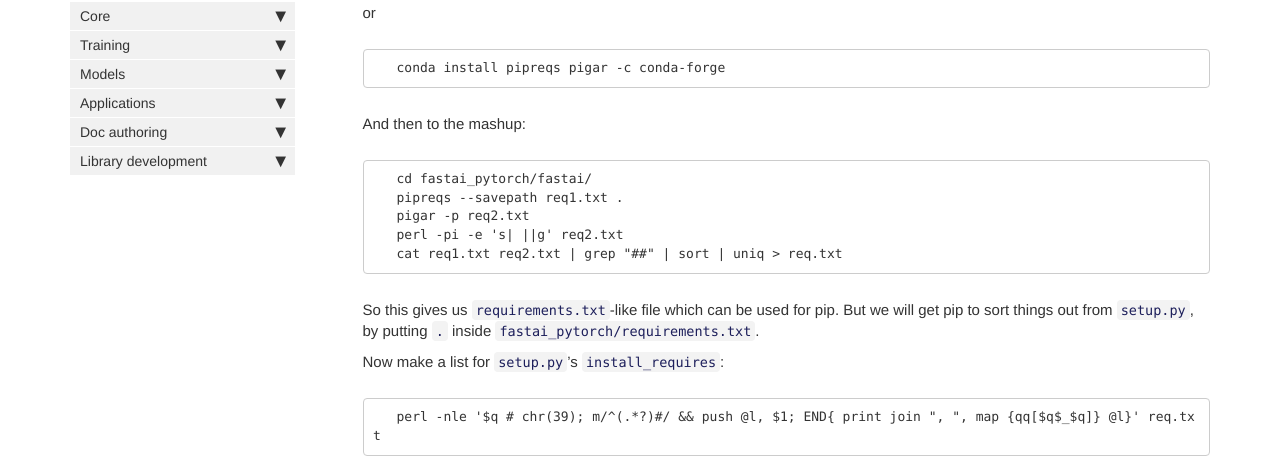
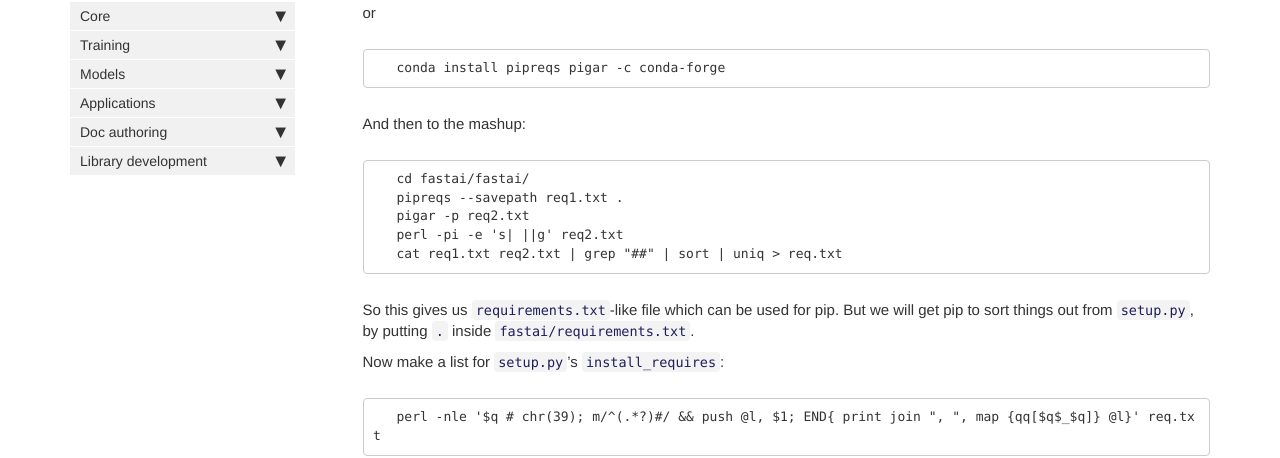
Before and after one commit to fastai/fastai_dev, a Jekyll site: the page built from docs/developers.md, in a window 1280 px wide and 900 px high, scrolled down 1277 px. Shown: the part 89-547 px from the top of the window. Built offline with Jekyll 4.4.1, drawn with Linux system fonts in a browser that asks for light colours; nearby versions of some CDN libraries; comment, search, counter and statistics services are not loaded; some of the changed text lies outside the part shown.

Commit message:
repo rename

````diff
--- a/docs/_data/topnav.yml
+++ b/docs/_data/topnav.yml
@@ -3,7 +3,7 @@ topnav:
 - title: Topnav
   items:
     - title: GitHub
-      external_url: https://github.com/fastai/fastai_pytorch
+      external_url: https://github.com/fastai/fastai
     - title: News
       external_url: http://www.fast.ai
 
--- a/docs/developers.md
+++ b/docs/developers.md
@@ -87,14 +87,14 @@ or
 And then to the mashup:
 
    ```
-   cd fastai_pytorch/fastai/
+   cd fastai/fastai/
    pipreqs --savepath req1.txt .
    pigar -p req2.txt
    perl -pi -e 's| ||g' req2.txt
    cat req1.txt req2.txt | grep "##" | sort | uniq > req.txt
    ```
 
-So this gives us `requirements.txt`-like file which can be used for pip. But we will get pip to sort things out from `setup.py`, by putting `.` inside `fastai_pytorch/requirements.txt`.
+So this gives us `requirements.txt`-like file which can be used for pip. But we will get pip to sort things out from `setup.py`, by putting `.` inside `fastai/requirements.txt`.
 
 Now make a list for `setup.py`'s `install_requires`:
 
@@ -228,7 +228,7 @@ Sometimes with too many local installs/uninstalls into the same environment, esp
    [...]
    Name: fastai
    Version: 1.0.0b1
-   Location: /some/path/to/git/clone/of/fastai_pytorch
+   Location: /some/path/to/git/clone/of/fastai
    ```
 
 Yet `pip` can't uninstall it:
@@ -310,7 +310,7 @@ Once the extra packages have been built you can install them from the build dire
 
 Or upload them first and then install normally via `conda install`.
 
-See `fastai_pytorch/builds/custom-conda-builds` for recipes we created already.
+See `fastai/builds/custom-conda-builds` for recipes we created already.
 
 #### The Problem Of Supporting Different Architectures
 
````
Also changed, not shown: 4 other files.
